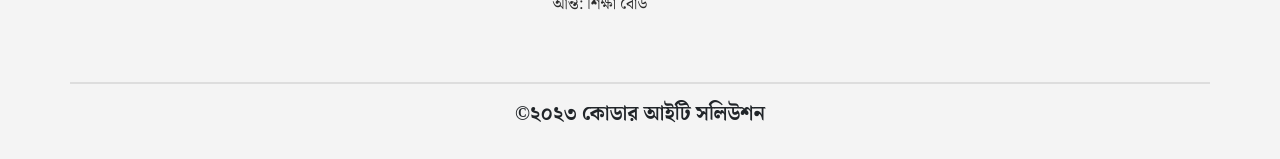
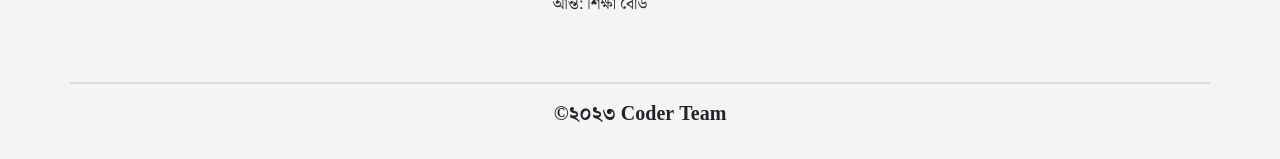
Before and after one commit to rupom-ray/tpi, a plain HTML site: page contact.html in a window 1280 px wide. Shown: the part 1836-1995 px from the top of the page. Drawn offline with Linux system fonts and the light colour scheme.

Commit message:
Update contact.html

```diff
--- a/contact.html
+++ b/contact.html
@@ -232,7 +232,7 @@
     </div>
     <div class="copyright pt-4 text-center">
       <div class="container">
-        <p>&copy;২০২৩ কোডার আইটি সলিউশন</p>
+        <p>&copy;২০২৩ Coder Team </p>
       </div>
     </div>
   </footer>
```
